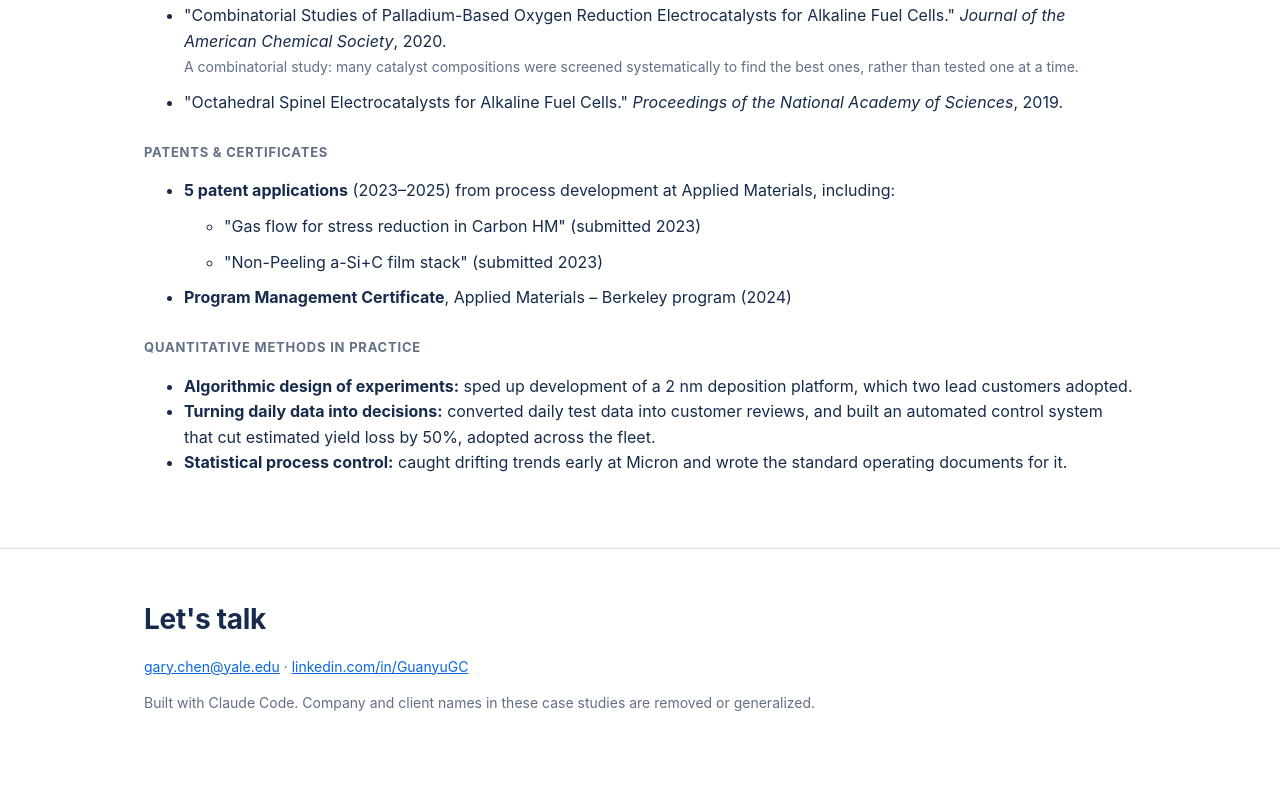
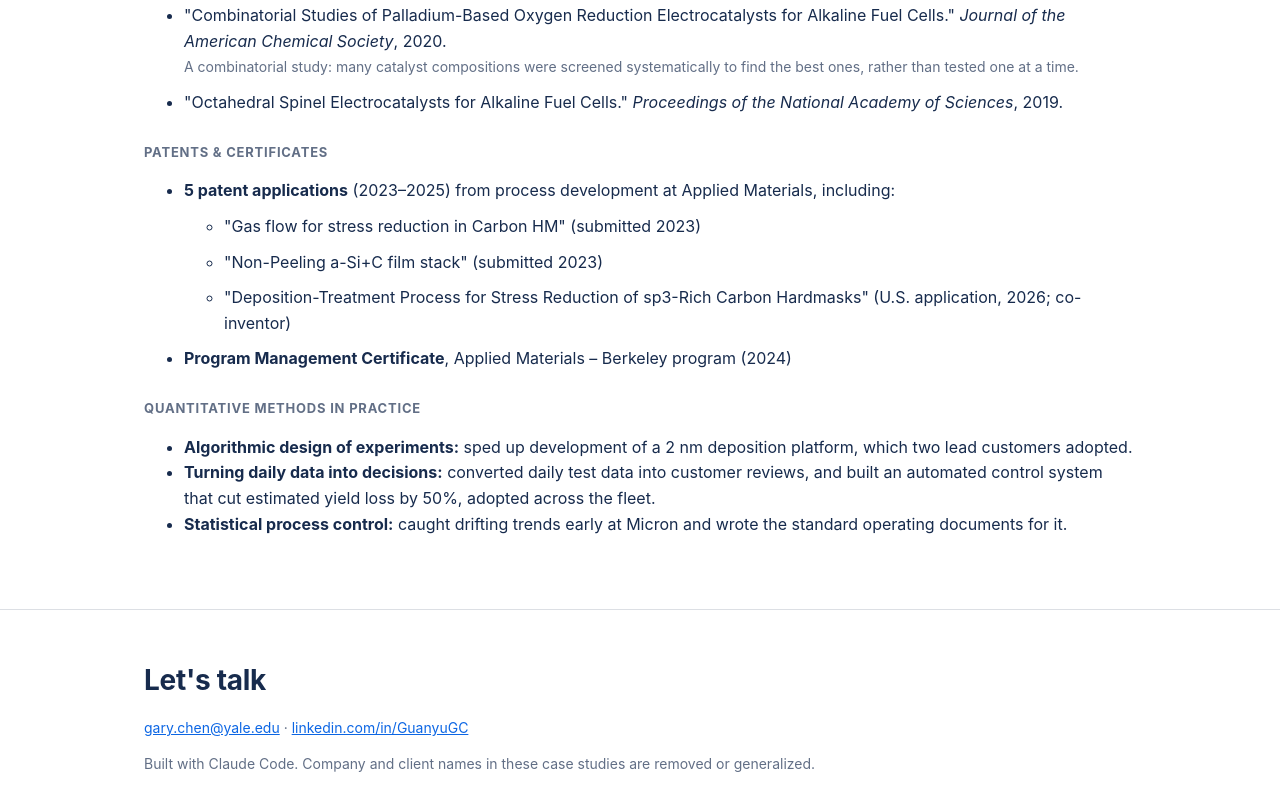
Before and after one commit to garychen836/research-portfolio, a plain HTML site: page index.html in a window 1280 px wide. Shown: the part 10185-10995 px from the top of the page. Drawn offline with Linux system fonts and the light colour scheme.

Commit message:
Add sp3-rich carbon hardmask patent application
Co-Authored-By: Claude Opus 5.5 <noreply@anthropic.com>

```diff
--- a/index.html
+++ b/index.html
@@ -454,6 +454,7 @@
       <ul>
         <li>"Gas flow for stress reduction in Carbon HM" (submitted 2023)</li>
         <li>"Non-Peeling a-Si+C film stack" (submitted 2023)</li>
+        <li>"Deposition-Treatment Process for Stress Reduction of sp3-Rich Carbon Hardmasks" (U.S. application, 2026; co-inventor)</li>
       </ul>
     </li>
     <li><b>Program Management Certificate</b>, Applied Materials – Berkeley program (2024)</li>
```
